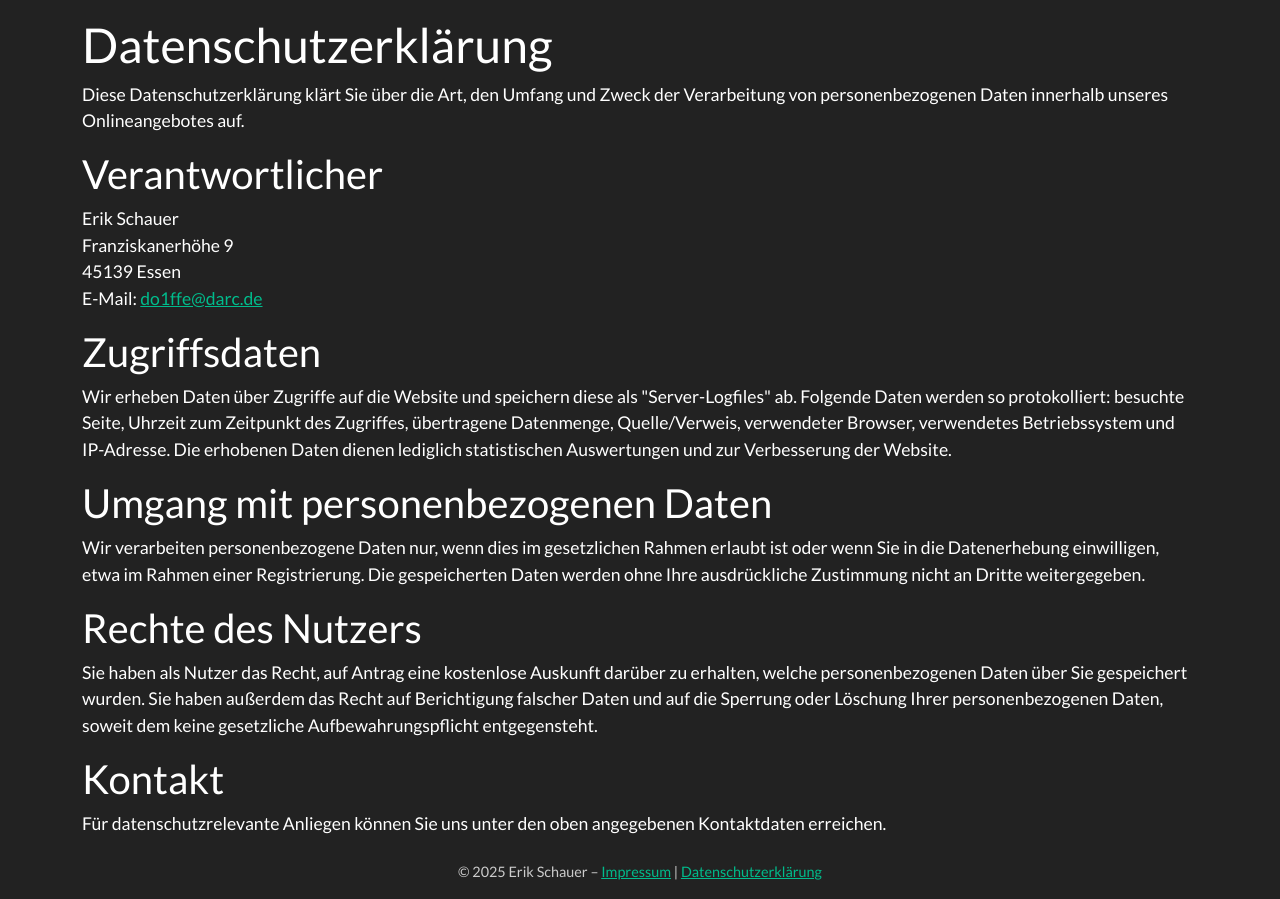
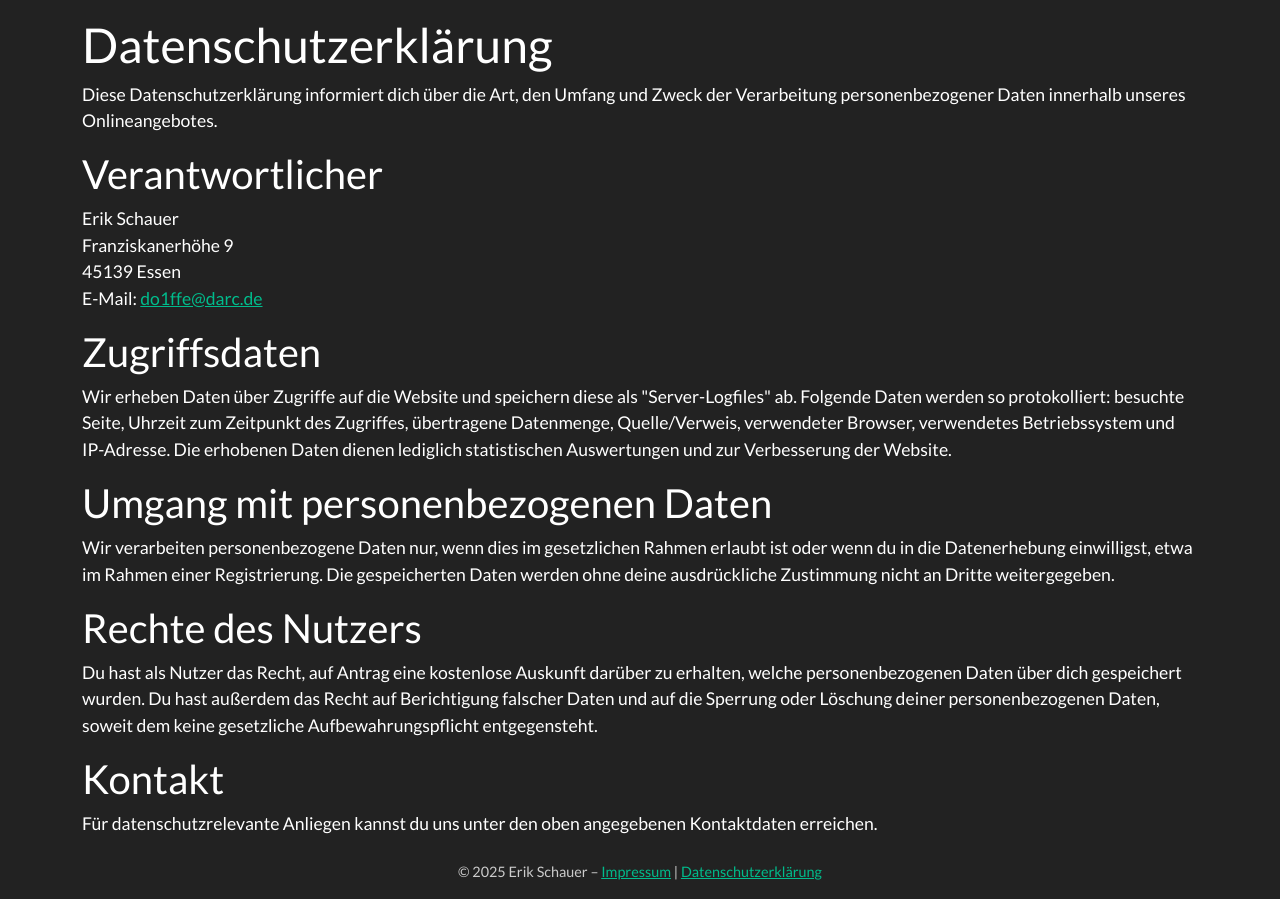
Before and after one commit to DO1FFE/qrcode, a Flask app: page /datenschutz in a window 1280 px wide. Shown: the part 72-971 px from the top of the page. Run offline with Flask 3, Linux system fonts and the light colour scheme; some libraries are stand-ins or nearby versions.

Commit message:
Use du address on homepage

```diff
--- a/templates/datenschutz.html
+++ b/templates/datenschutz.html
@@ -1,7 +1,7 @@
 {% extends 'base.html' %}
 {% block content %}
 <h1>Datenschutzerklärung</h1>
-<p>Diese Datenschutzerklärung klärt Sie über die Art, den Umfang und Zweck der Verarbeitung von personenbezogenen Daten innerhalb unseres Onlineangebotes auf.</p>
+<p>Diese Datenschutzerklärung informiert dich über die Art, den Umfang und Zweck der Verarbeitung personenbezogener Daten innerhalb unseres Onlineangebotes.</p>
 
 <h2>Verantwortlicher</h2>
 <p>
@@ -15,11 +15,11 @@ E-Mail: <a href="mailto:do1ffe@darc.de">do1ffe@darc.de</a>
 <p>Wir erheben Daten über Zugriffe auf die Website und speichern diese als "Server-Logfiles" ab. Folgende Daten werden so protokolliert: besuchte Seite, Uhrzeit zum Zeitpunkt des Zugriffes, übertragene Datenmenge, Quelle/Verweis, verwendeter Browser, verwendetes Betriebssystem und IP-Adresse. Die erhobenen Daten dienen lediglich statistischen Auswertungen und zur Verbesserung der Website.</p>
 
 <h2>Umgang mit personenbezogenen Daten</h2>
-<p>Wir verarbeiten personenbezogene Daten nur, wenn dies im gesetzlichen Rahmen erlaubt ist oder wenn Sie in die Datenerhebung einwilligen, etwa im Rahmen einer Registrierung. Die gespeicherten Daten werden ohne Ihre ausdrückliche Zustimmung nicht an Dritte weitergegeben.</p>
+<p>Wir verarbeiten personenbezogene Daten nur, wenn dies im gesetzlichen Rahmen erlaubt ist oder wenn du in die Datenerhebung einwilligst, etwa im Rahmen einer Registrierung. Die gespeicherten Daten werden ohne deine ausdrückliche Zustimmung nicht an Dritte weitergegeben.</p>
 
 <h2>Rechte des Nutzers</h2>
-<p>Sie haben als Nutzer das Recht, auf Antrag eine kostenlose Auskunft darüber zu erhalten, welche personenbezogenen Daten über Sie gespeichert wurden. Sie haben außerdem das Recht auf Berichtigung falscher Daten und auf die Sperrung oder Löschung Ihrer personenbezogenen Daten, soweit dem keine gesetzliche Aufbewahrungspflicht entgegensteht.</p>
+<p>Du hast als Nutzer das Recht, auf Antrag eine kostenlose Auskunft darüber zu erhalten, welche personenbezogenen Daten über dich gespeichert wurden. Du hast außerdem das Recht auf Berichtigung falscher Daten und auf die Sperrung oder Löschung deiner personenbezogenen Daten, soweit dem keine gesetzliche Aufbewahrungspflicht entgegensteht.</p>
 
 <h2>Kontakt</h2>
-<p>Für datenschutzrelevante Anliegen können Sie uns unter den oben angegebenen Kontaktdaten erreichen.</p>
+<p>Für datenschutzrelevante Anliegen kannst du uns unter den oben angegebenen Kontaktdaten erreichen.</p>
 {% endblock %}
--- a/templates/impressum.html
+++ b/templates/impressum.html
@@ -18,5 +18,5 @@ Erik Schauer, Anschrift wie oben.</p>
 <h2>Haftung f&uuml;r Links</h2>
 <p>Unser Angebot enth&auml;lt Links zu externen Webseiten Dritter, auf deren Inhalte wir keinen Einfluss haben. Deshalb k&ouml;nnen wir f&uuml;r diese fremden Inhalte auch keine Gew&auml;hr übernehmen. F&uuml;r die Inhalte der verlinkten Seiten ist stets der jeweilige Anbieter oder Betreiber der Seiten verantwortlich. Die verlinkten Seiten wurden zum Zeitpunkt der Verlinkung auf m&ouml;gliche Rechtsverst&ouml;&szlig;e &uuml;berpr&uuml;ft. Rechtswidrige Inhalte waren zum Zeitpunkt der Verlinkung nicht erkennbar. Eine permanente inhaltliche Kontrolle der verlinkten Seiten ist jedoch ohne konkrete Anhaltspunkte einer Rechtsverletzung nicht zumutbar. Bei Bekanntwerden von Rechtsverletzungen werden wir derartige Links umgehend entfernen.</p>
 <h2>Urheberrecht</h2>
-<p>Die durch die Seitenbetreiber erstellten Inhalte und Werke auf diesen Seiten unterliegen dem deutschen Urheberrecht. Die Vervielf&auml;ltigung, Bearbeitung, Verbreitung und jede Art der Verwertung au&szlig;erhalb der Grenzen des Urheberrechtes bed&uuml;rfen der schriftlichen Zustimmung des jeweiligen Autors bzw. Erstellers. Downloads und Kopien dieser Seite sind nur f&uuml;r den privaten, nicht kommerziellen Gebrauch gestattet. Soweit die Inhalte auf dieser Seite nicht vom Betreiber erstellt wurden, werden die Urheberrechte Dritter beachtet. Insbesondere werden Inhalte Dritter als solche gekennzeichnet. Sollten Sie trotzdem auf eine Urheberrechtsverletzung aufmerksam werden, bitten wir um einen entsprechenden Hinweis. Bei Bekanntwerden von Rechtsverletzungen werden wir derartige Inhalte umgehend entfernen.</p>
+<p>Die durch die Seitenbetreiber erstellten Inhalte und Werke auf diesen Seiten unterliegen dem deutschen Urheberrecht. Die Vervielf&auml;ltigung, Bearbeitung, Verbreitung und jede Art der Verwertung au&szlig;erhalb der Grenzen des Urheberrechtes bed&uuml;rfen der schriftlichen Zustimmung des jeweiligen Autors bzw. Erstellers. Downloads und Kopien dieser Seite sind nur f&uuml;r den privaten, nicht kommerziellen Gebrauch gestattet. Soweit die Inhalte auf dieser Seite nicht vom Betreiber erstellt wurden, werden die Urheberrechte Dritter beachtet. Insbesondere werden Inhalte Dritter als solche gekennzeichnet. Solltest du trotzdem auf eine Urheberrechtsverletzung aufmerksam werden, bitten wir dich um einen entsprechenden Hinweis. Bei Bekanntwerden von Rechtsverletzungen werden wir derartige Inhalte umgehend entfernen.</p>
 {% endblock %}
--- a/templates/index.html
+++ b/templates/index.html
@@ -13,7 +13,7 @@
 {% endif %}
 {% if not current_user.is_authenticated %}
 <div class="alert alert-info">
-    Bitte <a href="{{ url_for('login') }}">einloggen</a>, um QR-Codes zu erstellen und Vorschauen anzuzeigen.
+    Bitte <a href="{{ url_for('login') }}">logg dich ein</a>, um QR-Codes zu erstellen und Vorschauen anzuzeigen.
 </div>
 {% endif %}
 <form method="post" class="row g-3 mb-4">
```
